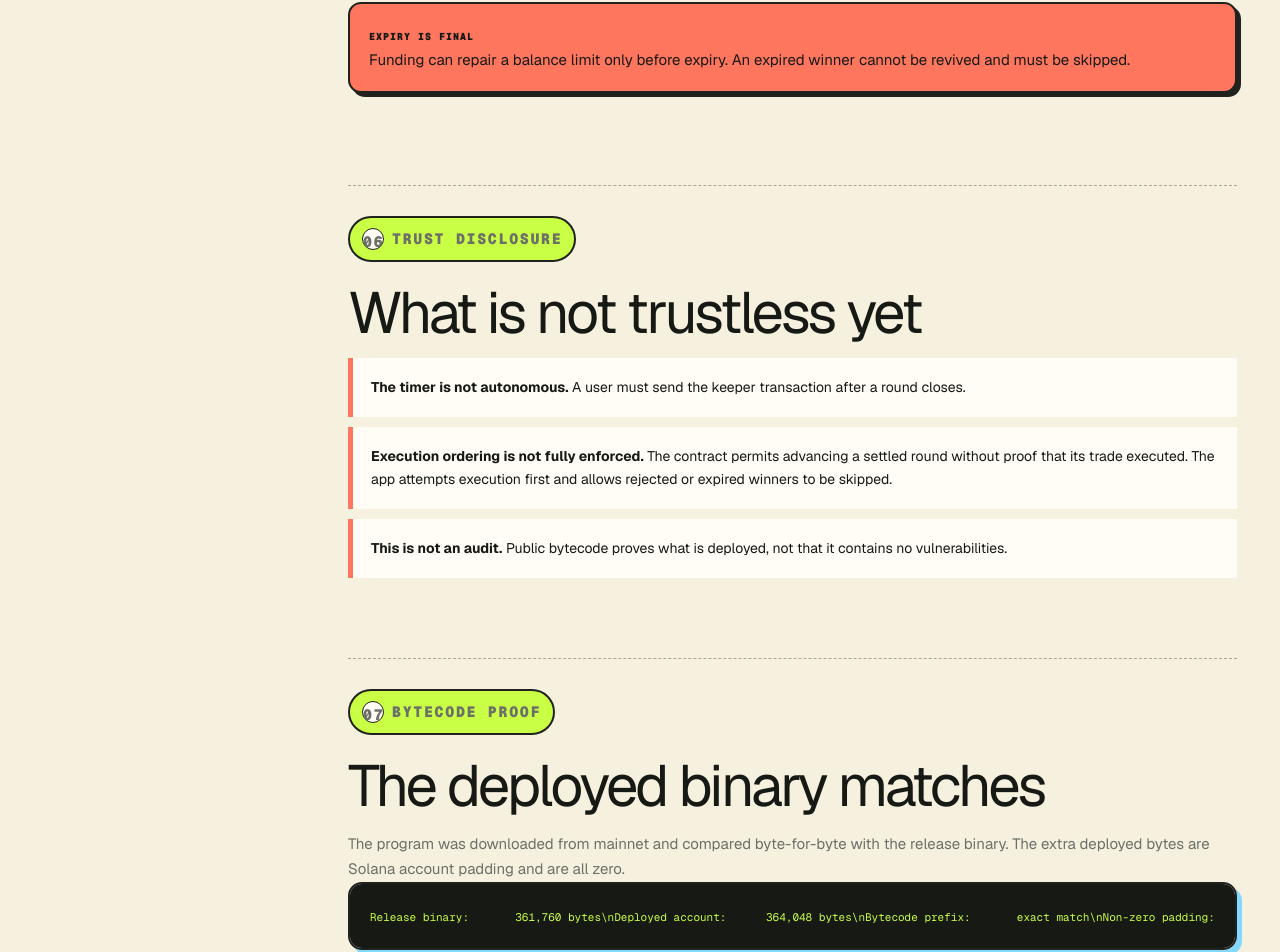
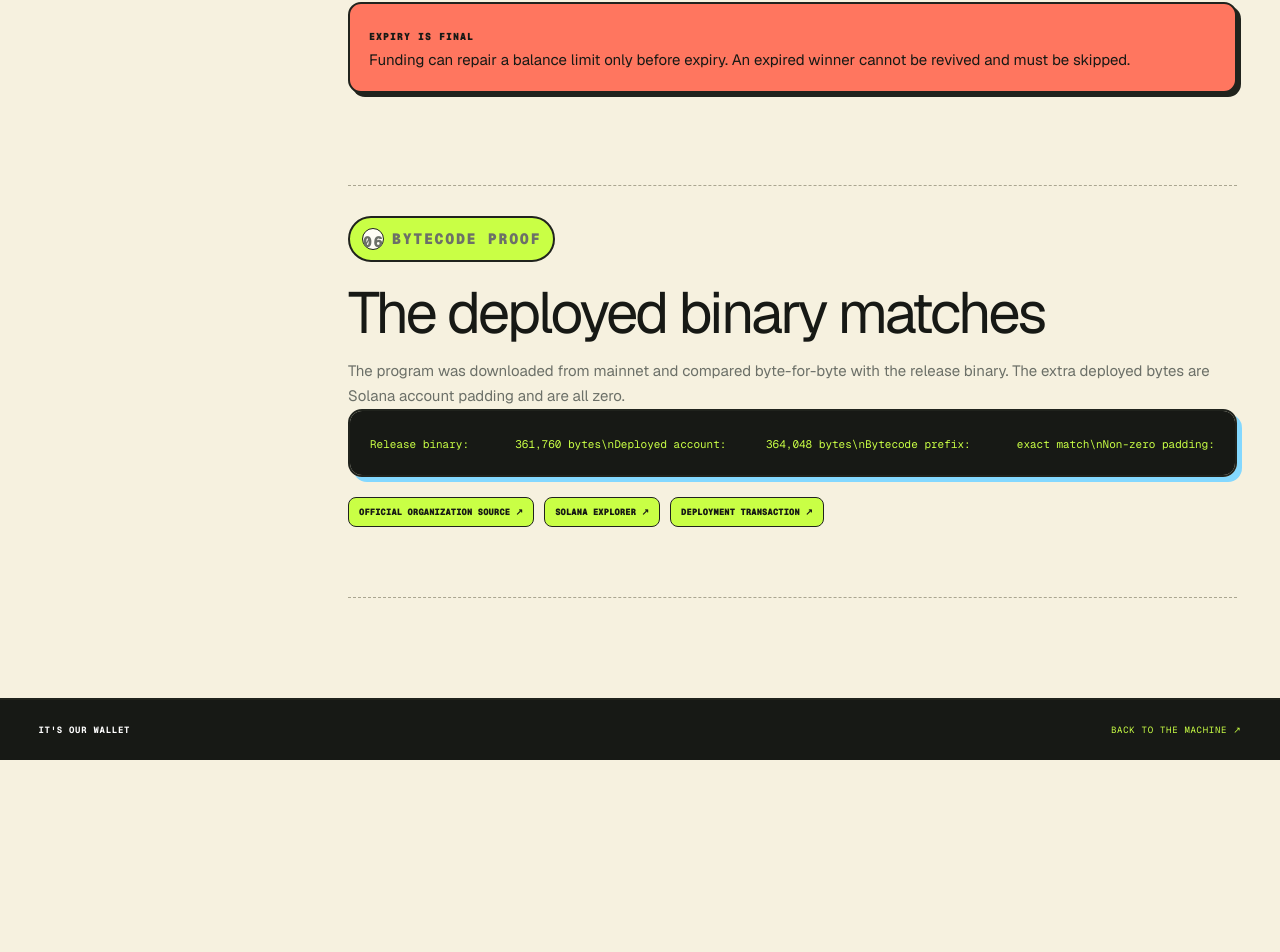
Before and after one commit to Itsourwallet/itsourwallet, a Next.js app: page /docs in a window 1280 px wide. Shown: the part 4082-5034 px from the top of the page. After the commit the page ends 4842 px from the top, so only its background shows below. Built offline with nearby package versions, Linux system fonts and the light colour scheme; no server answers; what @solana/wallet-adapter-react, @solana/wallet-adapter-react-ui would draw is missing.

Commit message:
Remove trust disclosure from docs

```diff
--- a/app/docs/page.tsx
+++ b/app/docs/page.tsx
@@ -106,18 +106,9 @@ export default function DocsPage() {
           <div className="callout warning"><b>EXPIRY IS FINAL</b><p>Funding can repair a balance limit only before expiry. An expired winner cannot be revived and must be skipped.</p></div>
         </section>
 
-        <section id="trust">
-          <Label n="06" text="TRUST DISCLOSURE"/>
-          <h2>What is not trustless yet</h2>
-          <ul className="disclosures">
-            <li><b>The timer is not autonomous.</b> A user must send the keeper transaction after a round closes.</li>
-            <li><b>Execution ordering is not fully enforced.</b> The contract permits advancing a settled round without proof that its trade executed. The app attempts execution first and allows rejected or expired winners to be skipped.</li>
-            <li><b>This is not an audit.</b> Public bytecode proves what is deployed, not that it contains no vulnerabilities.</li>
-          </ul>
-        </section>
 
         <section id="verify">
-          <Label n="07" text="BYTECODE PROOF"/>
+          <Label n="06" text="BYTECODE PROOF"/>
           <h2>The deployed binary matches</h2>
           <p>The program was downloaded from mainnet and compared byte-for-byte with the release binary. The extra deployed bytes are Solana account padding and are all zero.</p>
           <pre><code>{'Release binary:       361,760 bytes\\nDeployed account:      364,048 bytes\\nBytecode prefix:       exact match\\nNon-zero padding:      0 bytes\\nRelease SHA-256:\\n' + SHA256}</code></pre>
```
